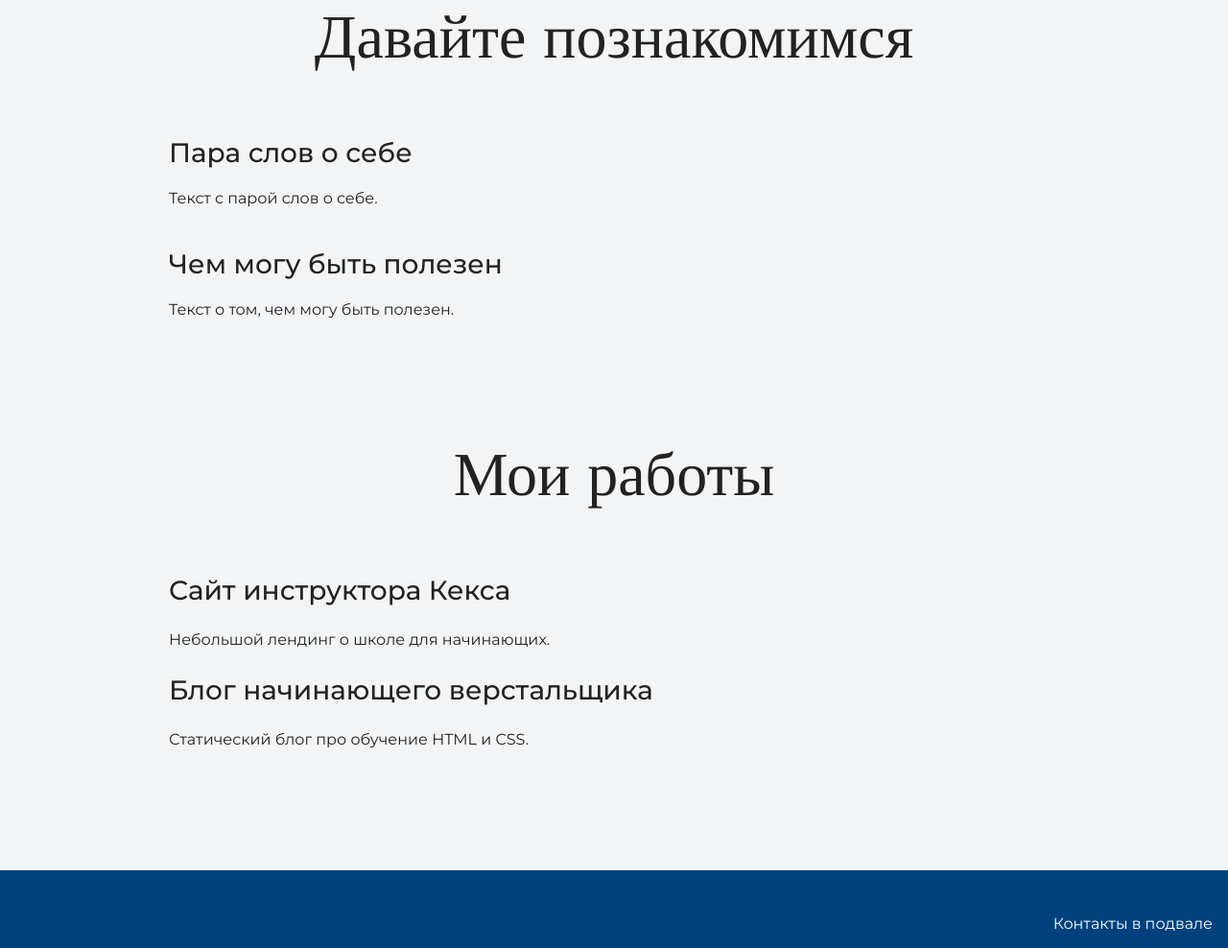
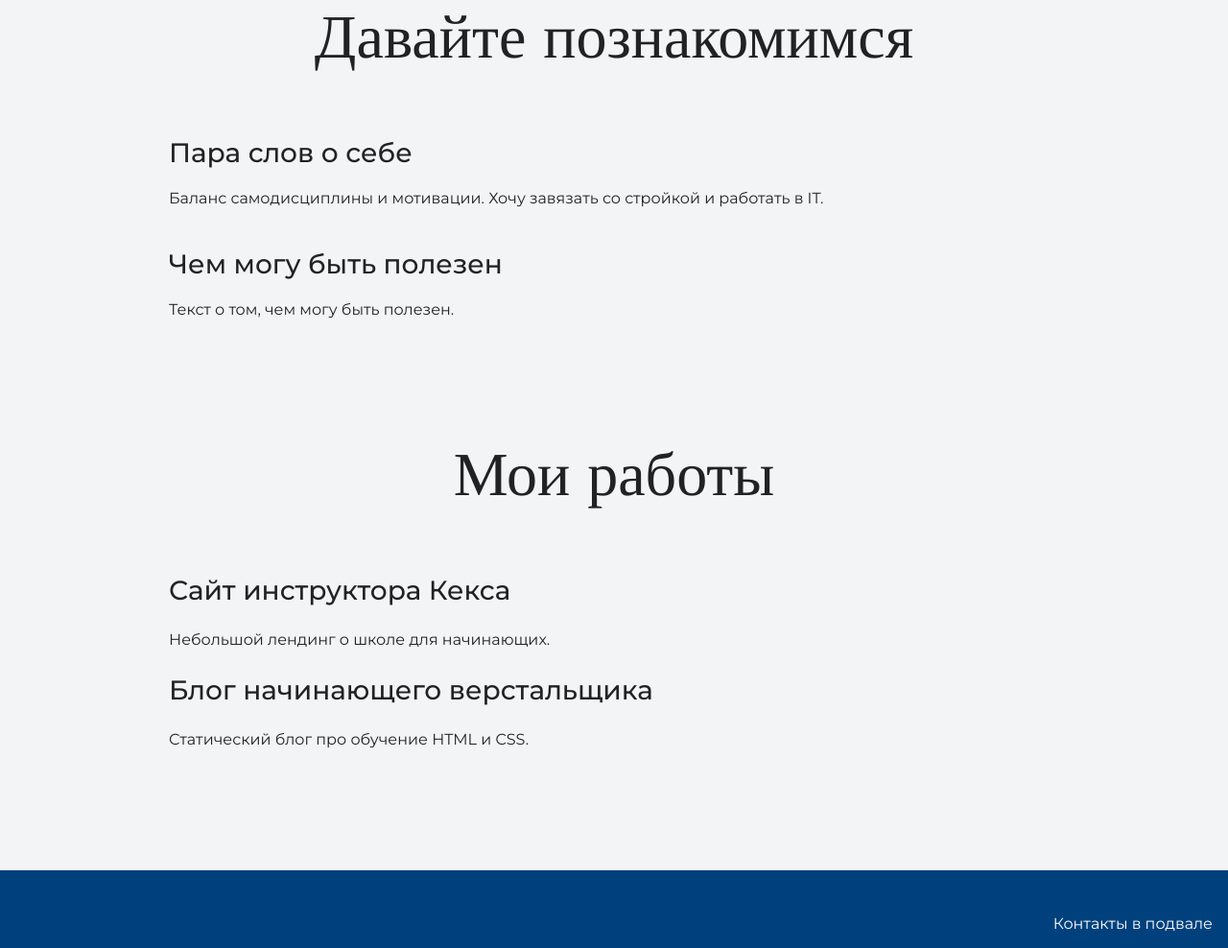
Before and after one commit to RomanUnaman/htmlacademy, a plain HTML site: page index.html in a window 1280 px wide. Shown: the part 1065-2053 px from the top of the page at 96% size. Drawn offline with nearby package versions, Linux system fonts and the light colour scheme.

Commit message:
Add files via upload
Добавил текст еще раз (на этот раз сохранил)

```diff
--- a/index.html
+++ b/index.html
@@ -24,7 +24,7 @@
     	<div class="container">
       <h2 class="subheading">Давайте познакомимся</h2>
       <h3>Пара слов о себе</h3>
-      <p>Текст с парой слов о себе.</p>
+      <p>Баланс самодисциплины и мотивации. Хочу завязать со стройкой и работать в IT.</p>
       <h3>Чем могу быть полезен</h3>
       <p>Текст о том, чем могу быть полезен.</p></div>
     </section>
```
